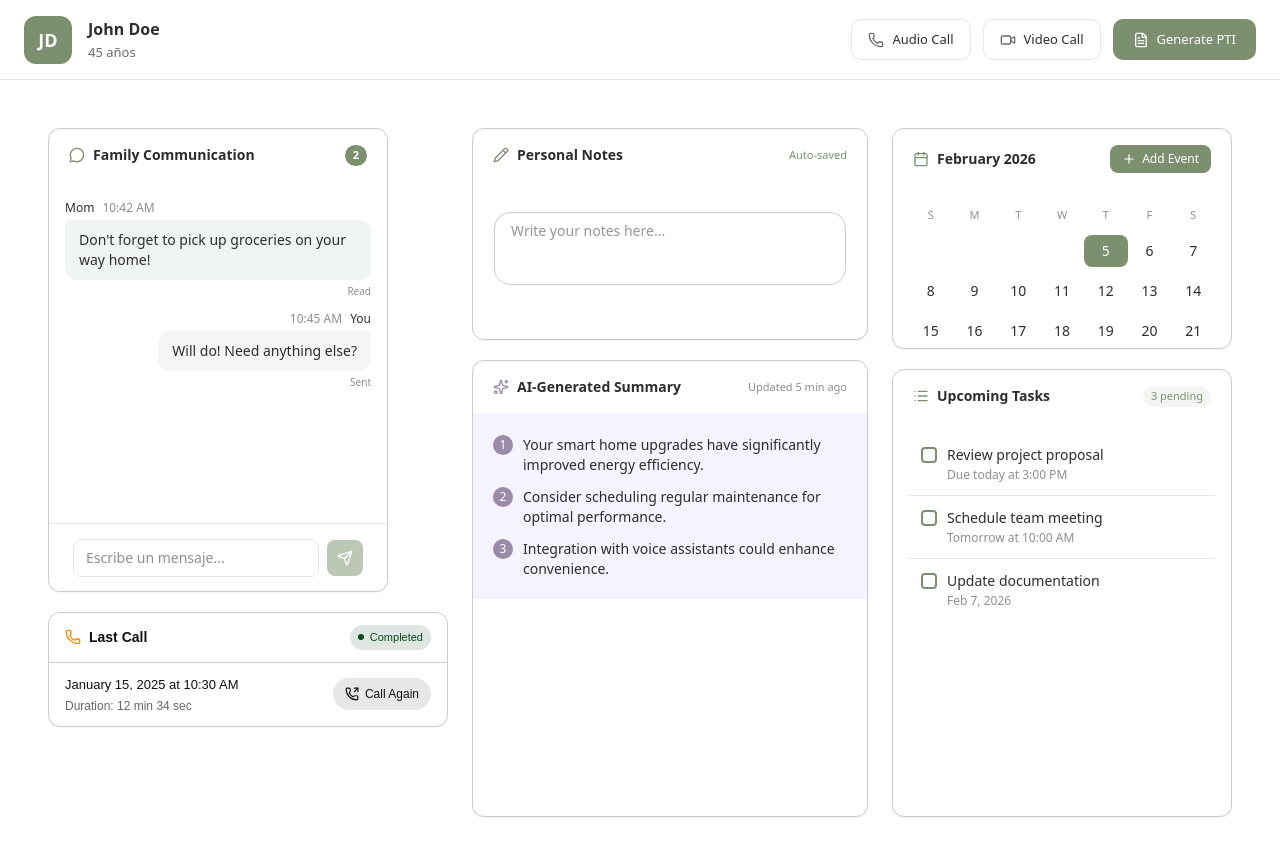
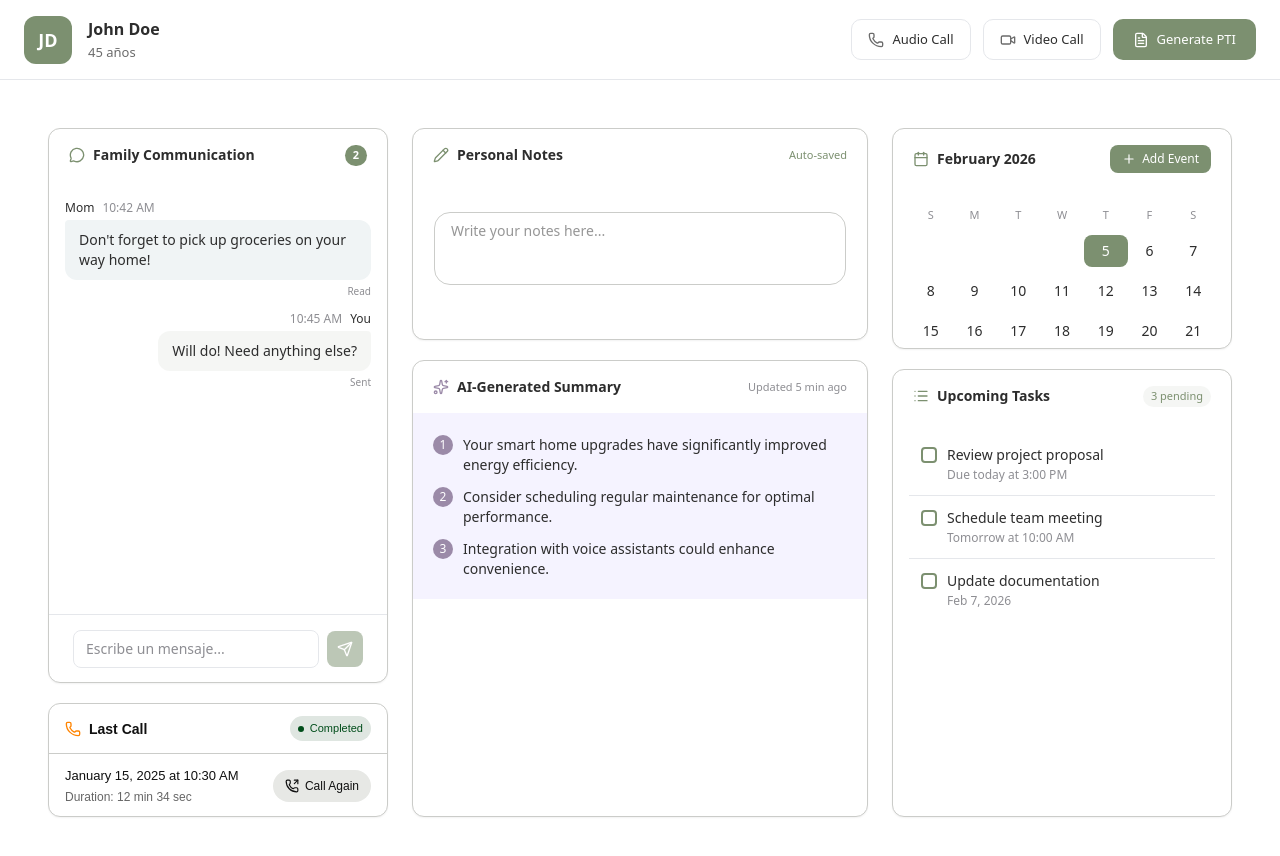
Before and after one commit to JaimeQida/front-Qidathon, a React (Vite) app: page / in a window 1280 px wide. Shown: the top 856 px of the page. Built offline with nearby package versions, Linux system fonts and the light colour scheme; no server answers.

Commit message:
feat: last call layout

```diff
--- a/src/components/dashboard/Communication.tsx
+++ b/src/components/dashboard/Communication.tsx
@@ -70,7 +70,7 @@ export function Communication() {
     const badgeCount = Math.min(messages.length, 99)
 
     return (
-        <div className="flex min-h-0 flex-col w-[340px] max-h-[58vh] h-full shrink-0">
+        <div className="flex min-h-0 flex-col w-[340px] flex-5 shrink-0">
             <div className="flex flex-col h-full rounded-xl bg-[var(--card)] border border-[var(--border)] shadow-[0_1px_1.75px_rgba(0,0,0,0.05)] overflow-hidden">
                 {/* Chat Header */}
                 <div className="flex items-center justify-between gap-3 px-5 py-4 w-full shrink-0">
--- a/src/components/dashboard/LastCallCard.tsx
+++ b/src/components/dashboard/LastCallCard.tsx
@@ -2,7 +2,7 @@ import { Phone, PhoneOutgoing } from 'lucide-react';
 
 export function LastCallCard() {
   return (
-    <div className="flex flex-col rounded-xl w-[400px] bg-[var(--card)] border border-[var(--border)] shadow-[0_1px_1.75px_rgba(0,0,0,0.05)] overflow-hidden">
+    <div className="flex flex-col flex-1 rounded-xl bg-[var(--card)] border border-[var(--border)] shadow-[0_1px_1.75px_rgba(0,0,0,0.05)] overflow-hidden w-full">
       {/* Call Header */}
       <div className="flex items-center justify-between px-4 py-3 w-full">
         <div className="flex items-center gap-2">
--- a/src/components/dashboard/MainContent.tsx
+++ b/src/components/dashboard/MainContent.tsx
@@ -1,7 +1,7 @@
 import { Sparkles, Calendar, List, Plus } from "lucide-react"
-import { Communication } from "./Communication"
 import { PersonalNotes } from "./PersonalNotes"
 import { LastCallCard } from "./LastCallCard"
+import { Communication } from "./Communication"
 
 export function MainContent() {
   return (
@@ -11,7 +11,7 @@ export function MainContent() {
         <LastCallCard />
       </div>
       {/* Intelligence Column */}
-      <div className="flex flex-col gap-5 h-full flex-1">
+      <div className="flex flex-col gap-5 h-full flex-2">
         <PersonalNotes />
 
         {/* AI-Generated Summary Card */}
```
